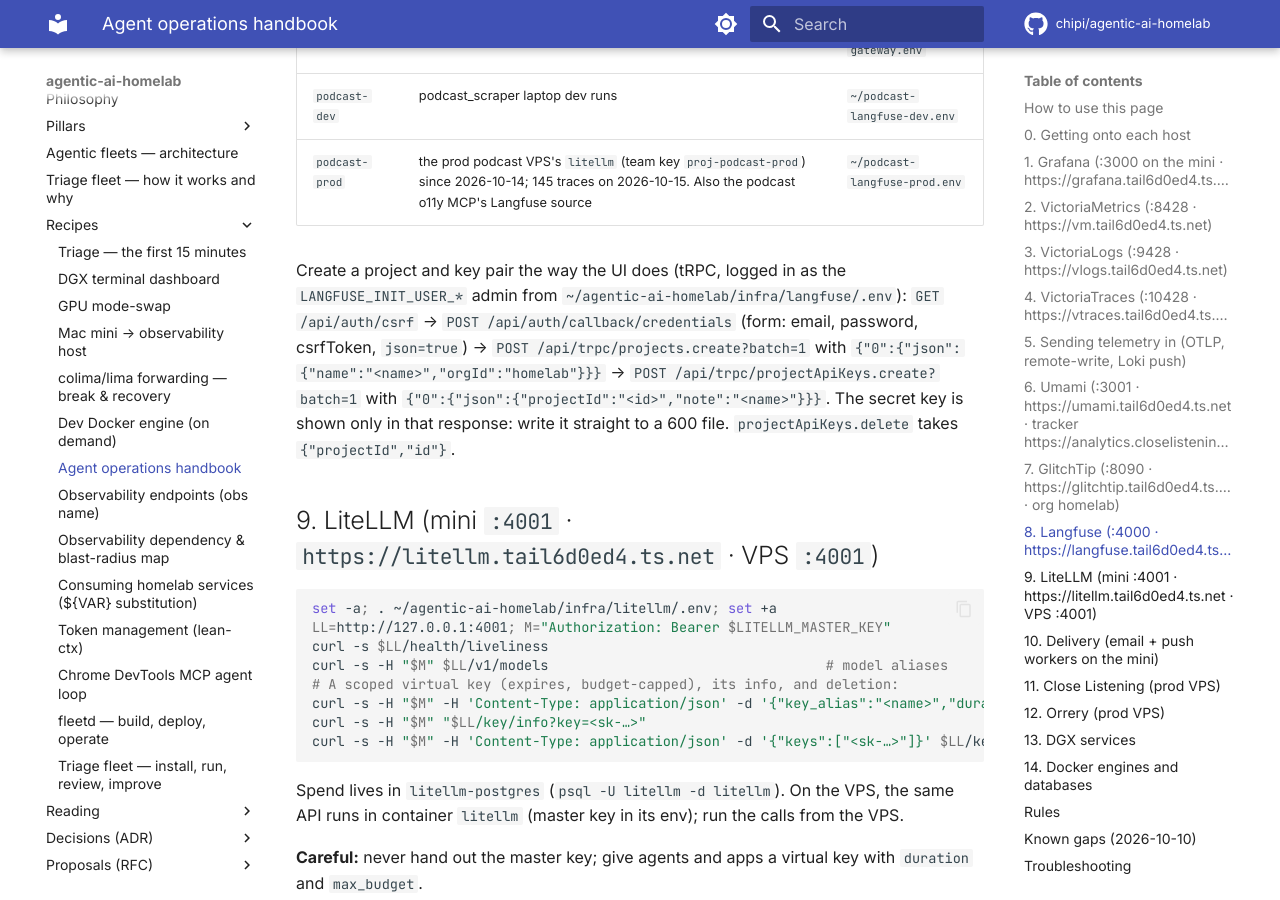
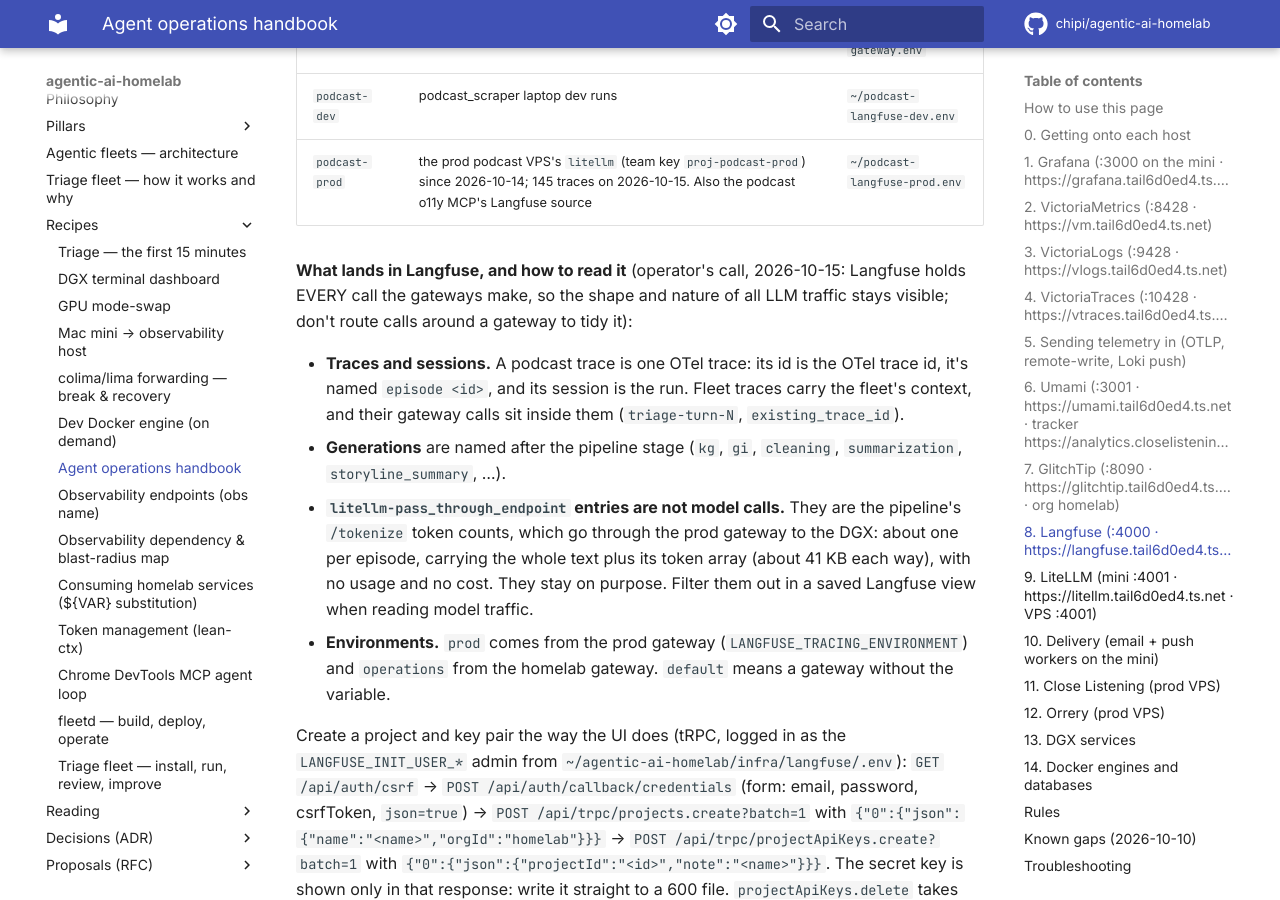
Before and after one commit to chipi/agentic-ai-homelab, an MkDocs documentation site: the page built from docs/recipes/agent-access.md, in a window 1280 px wide and 900 px high, scrolled down 8733 px. Built offline with MkDocs 1.6.1 and Material for MkDocs 9.7.7, drawn with Linux system fonts in a browser that asks for light colours; comment, search, counter and statistics services are not loaded.

Commit message:
docs(recipes): Langfuse keeps every gateway call, /tokenize included; how to read it
Operator's decision 2026-10-15: Langfuse is the full picture of LLM traffic, so the
pipeline's /tokenize token counts (litellm-pass_through_endpoint: about one per episode,
about 41 KB each way, no usage, no cost) stay logged and are filtered in a saved view
rather than routed around the gateway. Also records the trace, session and generation shape
after 4ae796413 / e4e396f, and what each environment value means.

Co-Authored-By: Claude Opus 5.5 <noreply@anthropic.com>
Claude-Session: https://claude.ai/code/session_014bbkxiiQPVcyVhqyDTsbqc

```diff
--- a/docs/recipes/agent-access.md
+++ b/docs/recipes/agent-access.md
@@ -342,6 +342,23 @@ Projects (org `homelab`):
 | `podcast-dev` | podcast_scraper laptop dev runs | `~/podcast-langfuse-dev.env` |
 | `podcast-prod` | the prod podcast VPS's `litellm` (team key `proj-podcast-prod`) since 2026-10-14; 145 traces on 2026-10-15. Also the podcast o11y MCP's Langfuse source | `~/podcast-langfuse-prod.env` |
 
+**What lands in Langfuse, and how to read it** (operator's call, 2026-10-15: Langfuse holds
+EVERY call the gateways make, so the shape and nature of all LLM traffic stays visible;
+don't route calls around a gateway to tidy it):
+
+- **Traces and sessions.** A podcast trace is one OTel trace: its id is the OTel trace id,
+  it's named `episode <id>`, and its session is the run. Fleet traces carry the fleet's
+  context, and their gateway calls sit inside them (`triage-turn-N`, `existing_trace_id`).
+- **Generations** are named after the pipeline stage (`kg`, `gi`, `cleaning`,
+  `summarization`, `storyline_summary`, …).
+- **`litellm-pass_through_endpoint` entries are not model calls.** They are the pipeline's
+  `/tokenize` token counts, which go through the prod gateway to the DGX: about one per
+  episode, carrying the whole text plus its token array (about 41 KB each way), with no
+  usage and no cost. They stay on purpose. Filter them out in a saved Langfuse view when
+  reading model traffic.
+- **Environments.** `prod` comes from the prod gateway (`LANGFUSE_TRACING_ENVIRONMENT`) and
+  `operations` from the homelab gateway. `default` means a gateway without the variable.
+
 Create a project and key pair the way the UI does (tRPC, logged in as the
 `LANGFUSE_INIT_USER_*` admin from `~/agentic-ai-homelab/infra/langfuse/.env`):
 `GET /api/auth/csrf` → `POST /api/auth/callback/credentials` (form: email, password,
```
